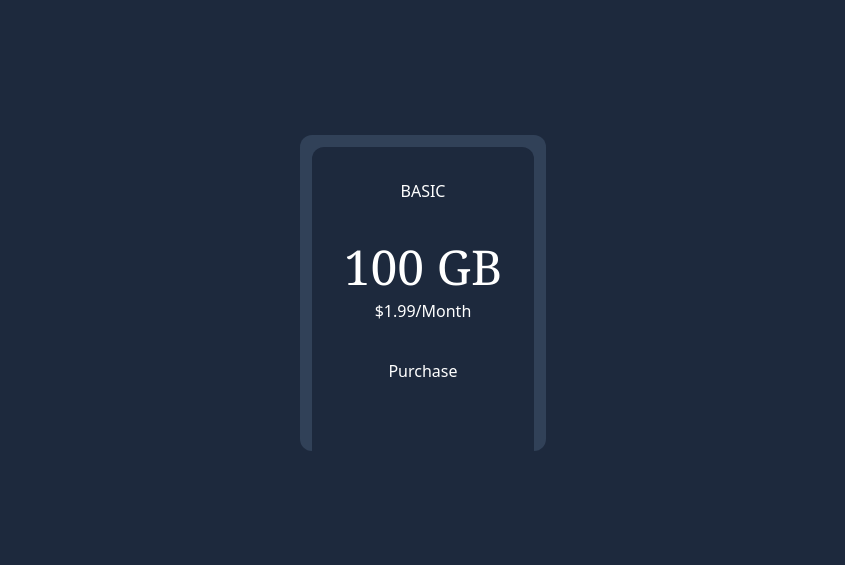
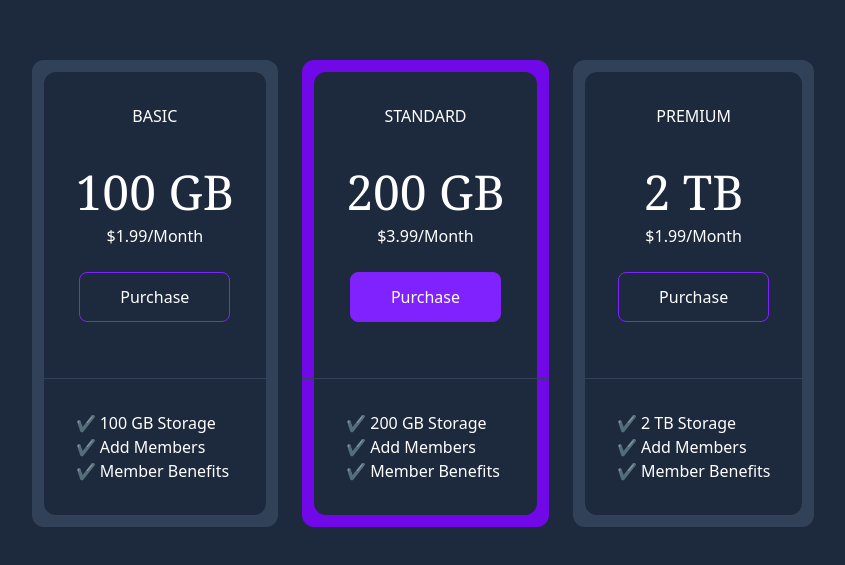
Before and after one commit to ImtiazeA/wdd-packt-bt-tailwind-mini, a website: page mini-2-pricing-grid.html in a window 1280 px wide. Shown: the part 107-672 px from the top of the page, without its empty margins (217-1062 px from the left). Drawn offline with nearby package versions, Linux system fonts and the light colour scheme.

Commit message:
Revamp pricing grid with additional tiers and styling.
Added two new pricing tiers: Standard (200 GB) and Premium (2 TB). Enhanced styling for "Purchase" buttons and integrated detailed plan features for all tiers. Improved visual structure with borders and updated layout for better clarity and usability.

```diff
--- a/mini-2-pricing-grid.html
+++ b/mini-2-pricing-grid.html
@@ -26,8 +26,67 @@
               <h2 class="mt-10 font-serif text-5xl text-center">100 GB</h2>
               <h3 class="mt-2 text-center">$1.99/Month</h3>
               <div class="flex justify-center">
-                <a href="" class="inline-block px-10 py-3 my-6 text-center">Purchase</a>
+                <a href="" class="inline-block px-10 py-3 my-6 text-center border border-violet-600 rounded-lg duration-200 hover:bg-violet-800 hover:border-violet-800">Purchase</a>
               </div>
+            </div>
+
+            <!-- border -->
+            <div class="border-t border-slate-700"></div>
+
+            <!-- lower container -->
+            <div class="p-8 mx-3 mb-3 rounded-b-xl bg-slate-800">
+              <!-- list container -->
+              <div>✔ 100 GB Storage</div>
+              <div>✔ Add Members</div>
+              <div>✔ Member Benefits</div>
+            </div>
+          </div>
+
+          <!-- Col 2-->
+          <div class="bg-violet-700 rounded-xl text-white">
+            <!--upper container-->
+            <div class="p-8 mx-3 mt-3 rounded-t-xl bg-slate-800">
+              <div class="text-center uppercase">Standard</div>
+              <h2 class="mt-10 font-serif text-5xl text-center">200 GB</h2>
+              <h3 class="mt-2 text-center">$3.99/Month</h3>
+              <div class="flex justify-center">
+                <a href="" class="inline-block px-10 py-3 my-6 text-center border border-violet-600 rounded-lg duration-200 bg-violet-600 hover:bg-violet-800 hover:border-violet-800">Purchase</a>
+              </div>
+            </div>
+
+            <!-- border -->
+            <div class="border-t border-slate-700"></div>
+
+            <!-- lower container -->
+            <div class="p-8 mx-3 mb-3 rounded-b-xl bg-slate-800">
+              <!-- list container -->
+              <div>✔ 200 GB Storage</div>
+              <div>✔ Add Members</div>
+              <div>✔ Member Benefits</div>
+            </div>
+          </div>
+
+          <!-- Col 3-->
+          <div class="bg-slate-700 rounded-xl text-white">
+            <!--upper container-->
+            <div class="p-8 mx-3 mt-3 rounded-t-xl bg-slate-800">
+              <div class="text-center uppercase">Premium</div>
+              <h2 class="mt-10 font-serif text-5xl text-center">2 TB</h2>
+              <h3 class="mt-2 text-center">$1.99/Month</h3>
+              <div class="flex justify-center">
+                <a href="" class="inline-block px-10 py-3 my-6 text-center border border-violet-600 rounded-lg duration-200 hover:bg-violet-800 hover:border-violet-800">Purchase</a>
+              </div>
+            </div>
+
+            <!-- border -->
+            <div class="border-t border-slate-700"></div>
+
+            <!-- lower container -->
+            <div class="p-8 mx-3 mb-3 rounded-b-xl bg-slate-800">
+              <!-- list container -->
+              <div>✔ 2 TB Storage</div>
+              <div>✔ Add Members</div>
+              <div>✔ Member Benefits</div>
             </div>
           </div>
         </div>
```
